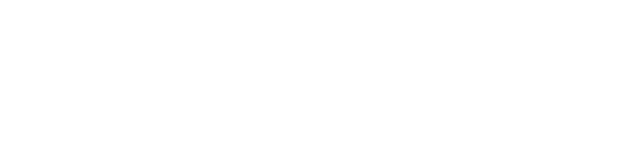
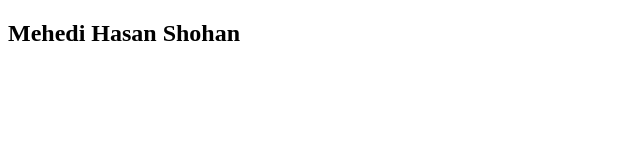
Before and after one commit to mehedihasanshohan/practise-repo, a plain HTML site: page index.html in a window 1280 px wide. Shown: the whole page, without its empty margins (0-640 px from the left). Drawn offline with Linux system fonts and the light colour scheme.

Commit message:
adding header

```diff
--- a/index.html
+++ b/index.html
@@ -6,6 +6,6 @@
   <title>Repository</title>
 </head>
 <body>
-
+    <h2>Mehedi Hasan Shohan</h2>
 </body>
 </html>
```
